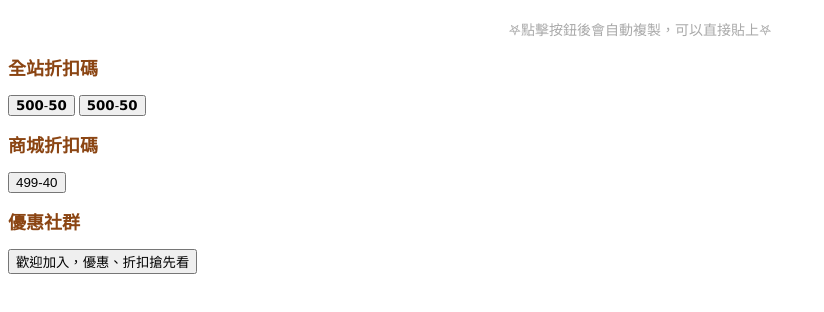
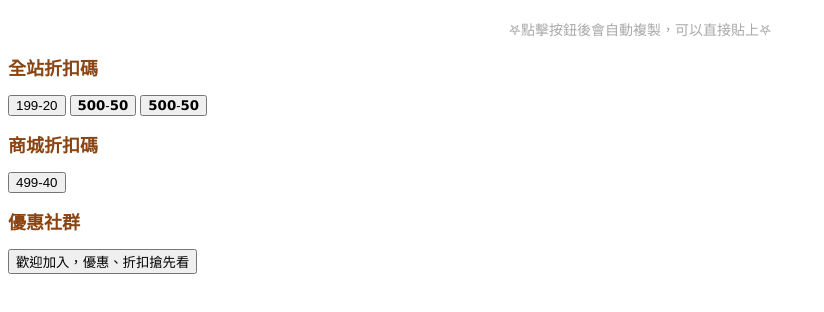
Before and after one commit to s34568956561/hana, a plain HTML site: page index.html in a window 1280 px wide. Shown: the part 70-382 px from the top of the page, without its empty margins (0-824 px from the left). Drawn offline with Linux system fonts and the light colour scheme.

Commit message:
Update index.html

```diff
--- a/index.html
+++ b/index.html
@@ -48,7 +48,7 @@
 
 
     <h2>全站折扣碼</h2>
-
+    <button onclick="copyAndRedirect('TX9ACQE8Q')">199-20</button>
     <button onclick="copyAndRedirect('9TGGYPQ4A6')">𝟱𝟬𝟬-𝟱𝟬</button>
     <button onclick="copyAndRedirect('5N4PKKFCW8')">𝟱𝟬𝟬-𝟱𝟬</button>
 
```
